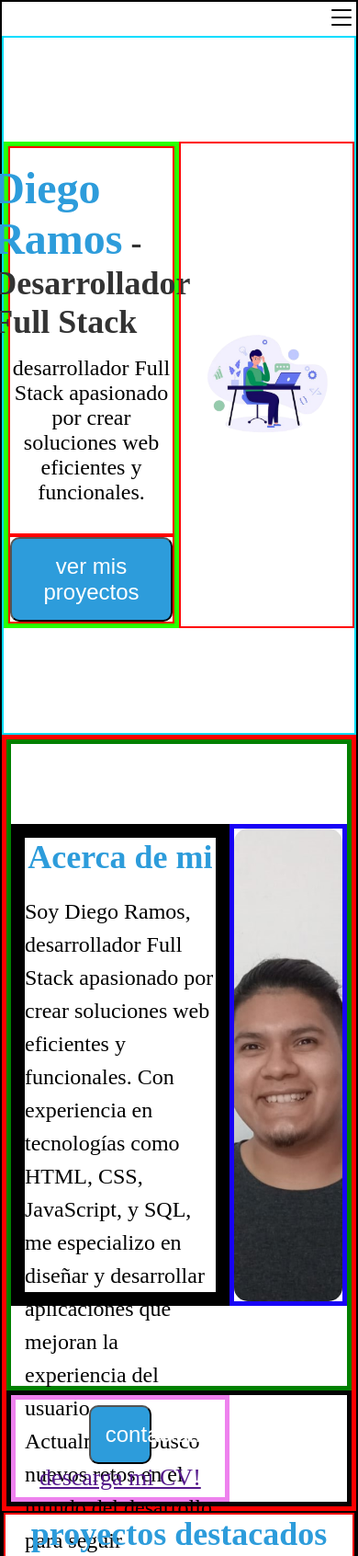
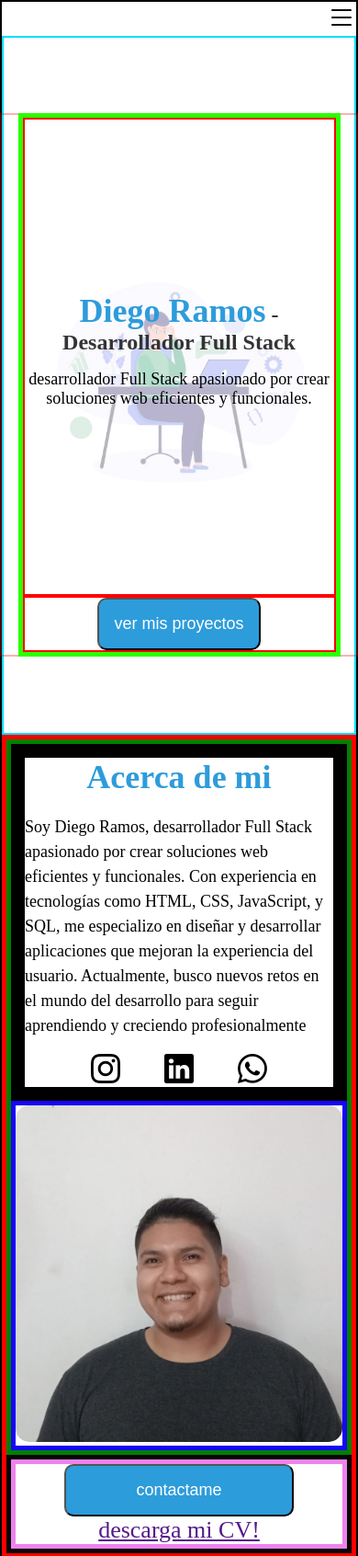
Before and after one commit to diegoramos99/miPortafolio, a plain HTML site: page index.html in a window 390 px wide. Shown: the top 1692 px of the page at 92% size. Drawn offline with nearby package versions, Linux system fonts and the light colour scheme.

Commit message:
estilos responcive

```diff
--- a/style.css
+++ b/style.css
@@ -474,6 +474,7 @@ font-size: 16px;
         display: flex;
         flex-direction: column;
         transition: top 1.5s;
+        z-index: 100;
 
     }
 
@@ -526,6 +527,26 @@ font-size: 16px;
     }
 }
 @media (max-width: 824px) {
+    .presentacion_texto h1 span ,.titulo{
+        font-size: 36px;
+    }
+
+    .presentacion_texto h1 {
+
+        font-size: 24px;
+    }
+    .presentacion_texto p , .texto{
+
+        font-size: 18px;
+    }
+    .btn{
+        font-size: 18px;
+    }
+    .proyecto {
+        height: auto;
+        width: 45%;
+        margin: 10px 10px;
+    }
     .proyecto_texto_redes {
         width: 100%;
         margin: .5rem 0;
@@ -536,4 +557,88 @@ font-size: 16px;
     .proyecto_texto_btn .btn {
         height: 2.5rem;
     }
+
+
+    .acercaDeMi{
+        height: auto;
+    }
+    .acercaDeMi_superior {
+        display: flex;
+        flex-direction: column;
+        height: auto;
+    }
+    .acercaDeMi_superior .acercaDeMi_texto{
+        width: 100%;
+    }
+    .acercaDeMi_superior .acercaDeMi_img{
+        width: 100%;
+    }
+    .acercaDeMi_superior .acercaDeMi_img{
+        width: 100%;
+        height: 50%;
+    }
+    .acercaDeMi_superior .acercaDeMi_img{
+       object-fit: contain;
+    }
+    .acercaDeMi_inferior .acercaDeMi_btn{
+        width: 100%;
+    }
+    .form-container form button {
+        width: auto;
+        font-size: 18px;
+    }
 }
+@media (max-width: 524px) {
+
+    .presentacion_img {
+        border: 2px solid red;
+        width: 100%;
+        height: 70%;
+        position: absolute;
+        opacity: .3;
+        z-index: 1;
+    }
+    .presentacion_img {
+        object-fit: contain;
+    }
+    .presentacion_texto {
+        border: 5px solid rgb(43, 255, 0);
+        height: 70%;
+        width: 90%;
+        display: flex;
+        position: absolute;
+        z-index: 10;
+        text-align: center;
+
+    }
+    .acercaDeMi_inferior .acercaDeMi_btn button {
+        width: 70%;
+    }
+
+
+
+
+    .proyecto {
+width: 80%;
+height: auto;
+ }
+ .misProyectos_proyectos {
+    height:auto;
+}
+.contacto{
+    height: auto    ;
+}
+.form-container {
+   padding: 0;
+}
+.footer_col_3 .redes {
+
+    display: flex;
+    flex-direction: column;
+
+}
+.footer_col_2 {
+    border: 2px solid red;
+    width: 40%;
+}
+}
```
